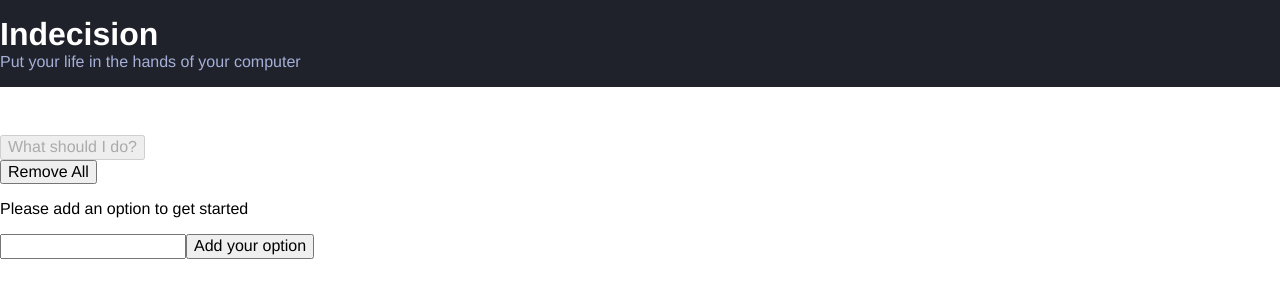
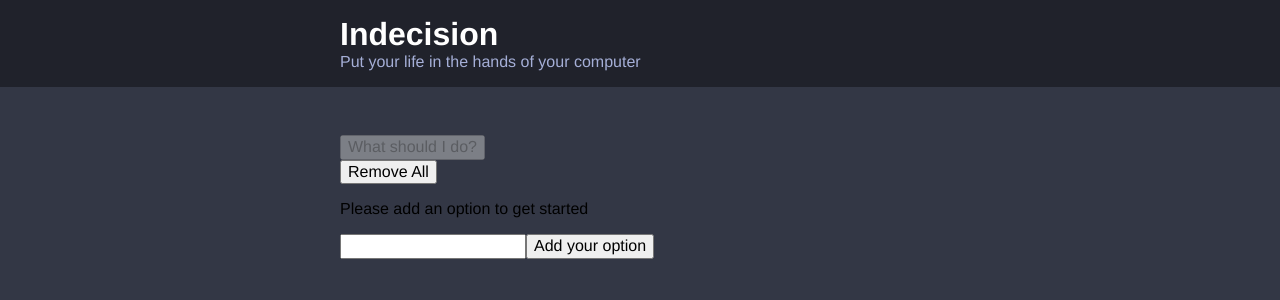
Before and after one commit to funduleadiana/Indecision-app, a React app: page / in a window 1280 px wide. Shown: the top 300 px of the page. Built offline with nearby package versions, Linux system fonts and the light colour scheme.

Commit message:
adding styling to container

```diff
--- a/src/components/Header.js
+++ b/src/components/Header.js
@@ -2,8 +2,10 @@
 
 const Header = (props)=>(
         <div className="header">
-            <h1 className="header__title">{props.title}</h1>
-            <h2 className="header__subtitle">{props.subtitle}</h2>
+        <div className="container">
+        <h1 className="header__title">{props.title}</h1>
+        <h2 className="header__subtitle">{props.subtitle}</h2>
+        </div>
         </div>
     )
 
--- a/src/components/IndecisionApp.js
+++ b/src/components/IndecisionApp.js
@@ -67,6 +67,7 @@
         return(
             <div>
                 <Header title={title} subtitle={subtitle}/>
+                <div className="container">
                 <Action
                 hasOptions={this.state.options.length > 0}
                 handleActions={this.handleActions}
@@ -83,6 +84,7 @@
                 selectedOption={this.state.selectedOption}
                 handleCloseModal={this.handleCloseModal}
                 />
+                </div>
             </div>
         );
     }
--- a/src/styles/base/_base.scss
+++ b/src/styles/base/_base.scss
@@ -4,6 +4,7 @@
 
 
 body{
+    background: $dark-blue;
     font-family:  Helvetica, Arial, sans-serif;
-    font-size: 1.6rem;
+    font-size: $m-size;
 }
--- a/src/styles/base/_settings.scss
+++ b/src/styles/base/_settings.scss
@@ -1,2 +1,9 @@
 // Colours
 $off-black: #20222b;
+$off-white: #a5afd7;
+$dark-blue: #333745;
+
+//Spacing
+$m-size: 1.6rem;
+$l-size: 3.2rem;
+$xl-size: 4.8rem;
--- /dev/null
+++ b/src/styles/components/_container.scss
@@ -0,0 +1,6 @@
+.container{
+    max-width: 60rem;
+    margin: 0 auto;
+    padding: 0 $m-size;
+
+}
--- a/src/styles/components/_header.scss
+++ b/src/styles/components/_header.scss
@@ -3,22 +3,22 @@
 .header{
     background: $off-black;
     color: white;
-    margin-bottom: 4.8rem;
-    padding: 1.6rem 0;
+    margin-bottom: $xl-size;
+    padding: $m-size 0;
 
 }
 //BEM block element modifier naming convention
 
 .header__title{
-    font-size: 3.2rem;
+    font-size: $l-size;
     margin: 0;
 
 
 }
 
 .header__subtitle{
-    color: #a5afd7;
-    font-size: 1.6rem;
+    color: $off-white;
+    font-size: $m-size;
     font-weight: 500;
     margin: 0;
 }
--- a/src/styles/styles.scss
+++ b/src/styles/styles.scss
@@ -1,3 +1,4 @@
 @import './base/settings';
 @import './base/base';
+@import './components/container';
 @import './components/header';
```
